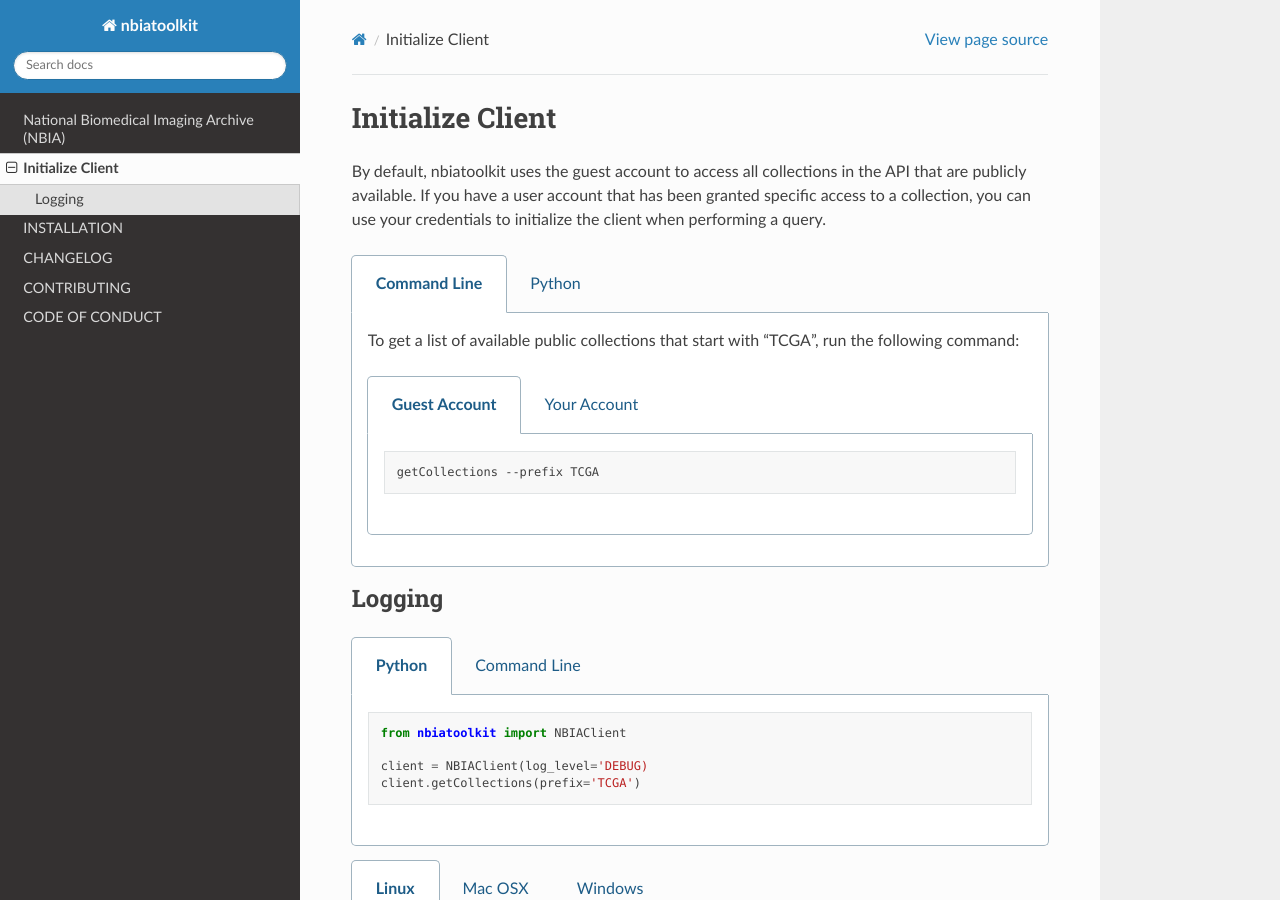
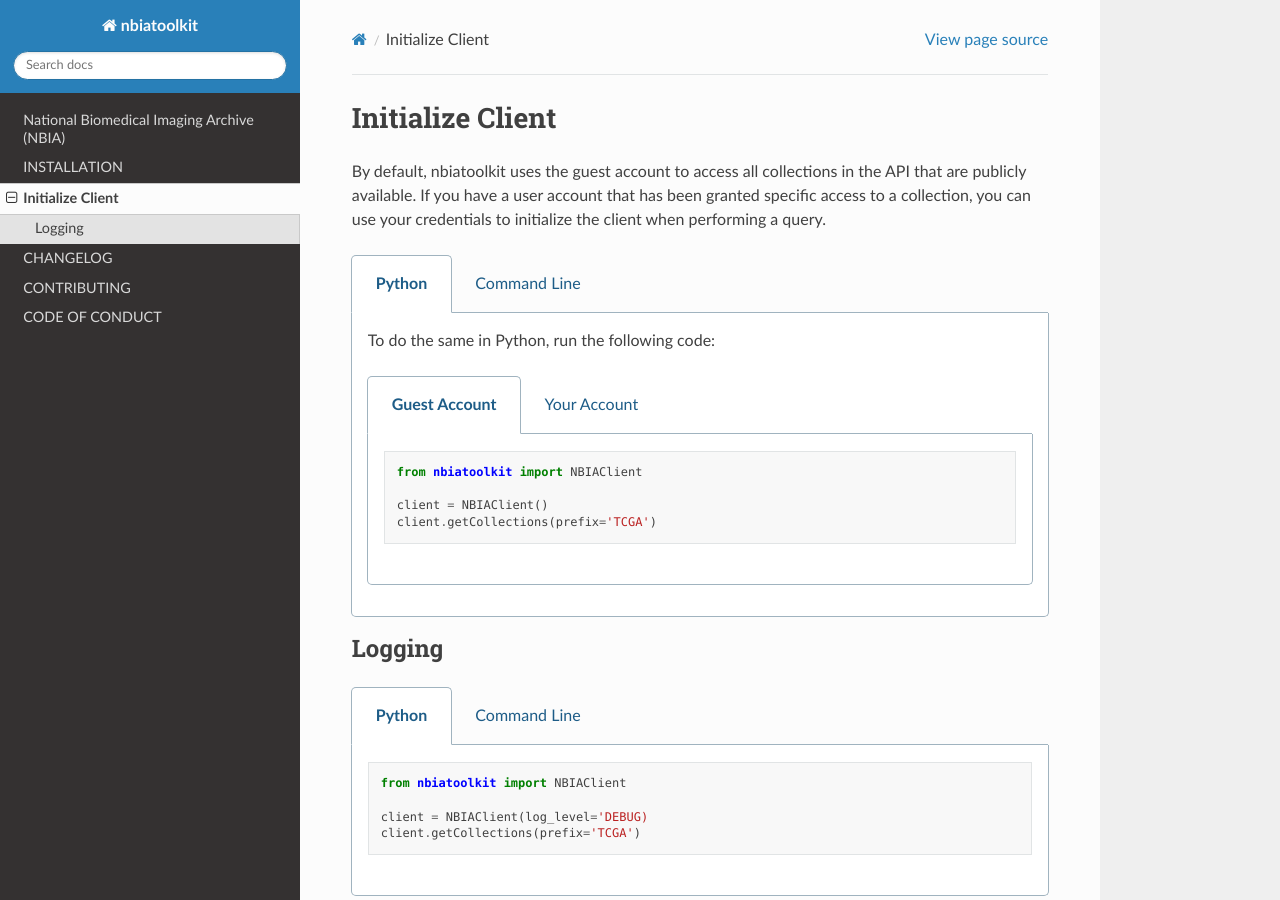
Before and after one commit to jjjermiah/nbia-toolkit, a Sphinx documentation site: the page built from docs/InitializeClient.rst, in a window 1280 px wide and 900 px high. Built offline with Sphinx 7.4.7 and the Read the Docs theme 2.0.0, drawn with Linux system fonts in a browser that asks for light colours; pages that are not in the unit, such as notebooks, are missing from menus; comment, search, counter and statistics services are not loaded.

Commit message:
docs: rearrange

```diff
--- a/docs/test.rst
+++ b/docs/InitializeClient.rst
@@ -5,6 +5,30 @@
 initialize the client when performing a query.
 
 .. tabs::
+
+   .. tab:: Python
+
+      To do the same in Python, run the following code:
+
+      .. tabs::
+
+         .. tab:: Guest Account
+
+            .. code-block:: python
+
+               from nbiatoolkit import NBIAClient
+
+               client = NBIAClient()
+               client.getCollections(prefix='TCGA')
+
+         .. tab:: Your Account
+
+            .. code-block:: python
+
+               from nbiatoolkit import NBIAClient
+
+               client = NBIAClient(username = "<USERNAME>", password = "<PASSWORD>")
+               client.getCollections(prefix='TCGA')
 
    .. tab:: Command Line
 
@@ -24,37 +48,7 @@
 
                getCollections -u <USERNAME> -p <PASSWORD> --prefix TCGA
 
-   .. tab:: Python
 
-      To do the same in Python, run the following code:
-
-      .. tabs::
-
-         .. tab:: Guest Account
-
-            .. code-block:: python
-
-               from nbiatoolkit import NBIAClient
-
-               client = NBIAClient()
-               client.getCollections(prefix='TCGA')
-
-            .. raw:: html
-
-               <iframe src="_static/test_setup.html" width="100%" height="100%"></iframe>
-
-         .. tab:: Your Account
-
-            .. code-block:: python
-
-               from nbiatoolkit import NBIAClient
-
-               client = NBIAClient(username = "<USERNAME>", password = "<PASSWORD>")
-               client.getCollections(prefix='TCGA')
-
-            .. raw:: html
-
-               <iframe src="_static/test_setup.html" width="100%" height="100%"></iframe>
 
 
 Logging
```
Also changed, not shown: docs/index.md (+1 -2 lines).
